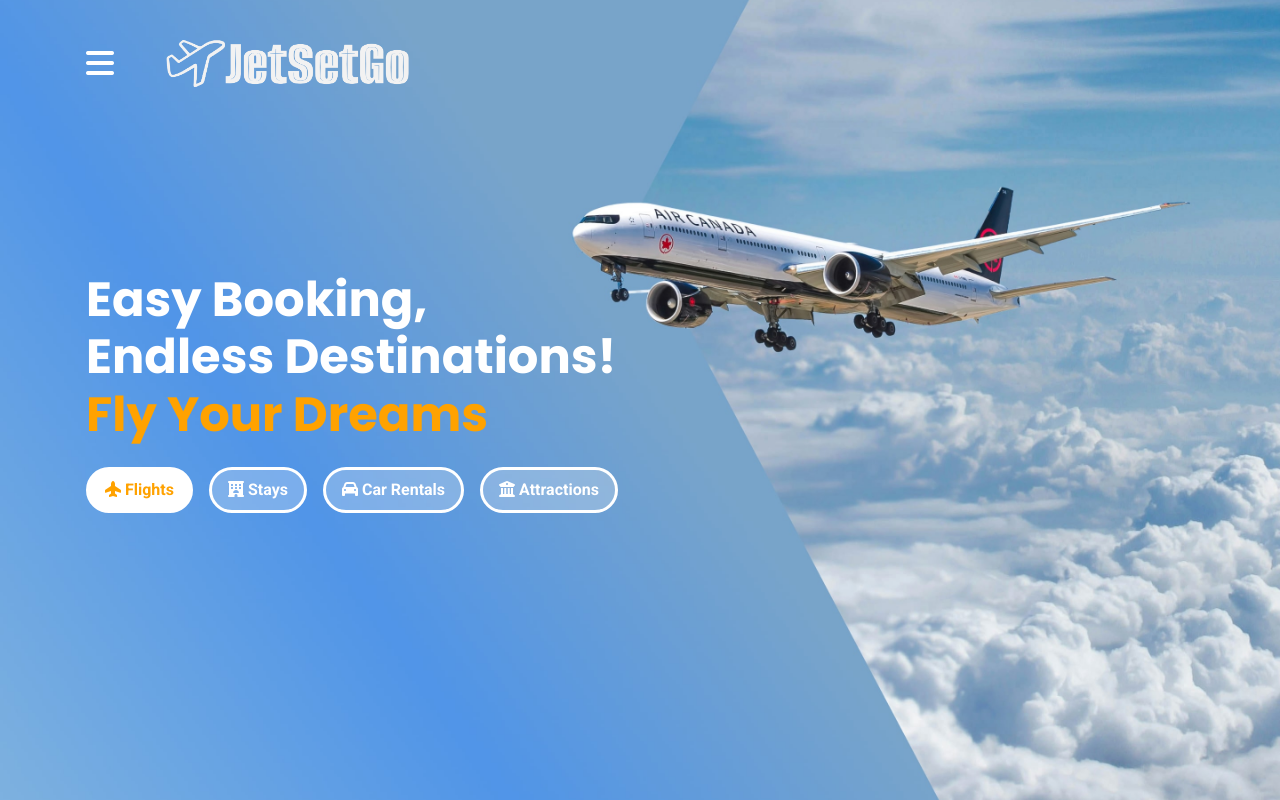
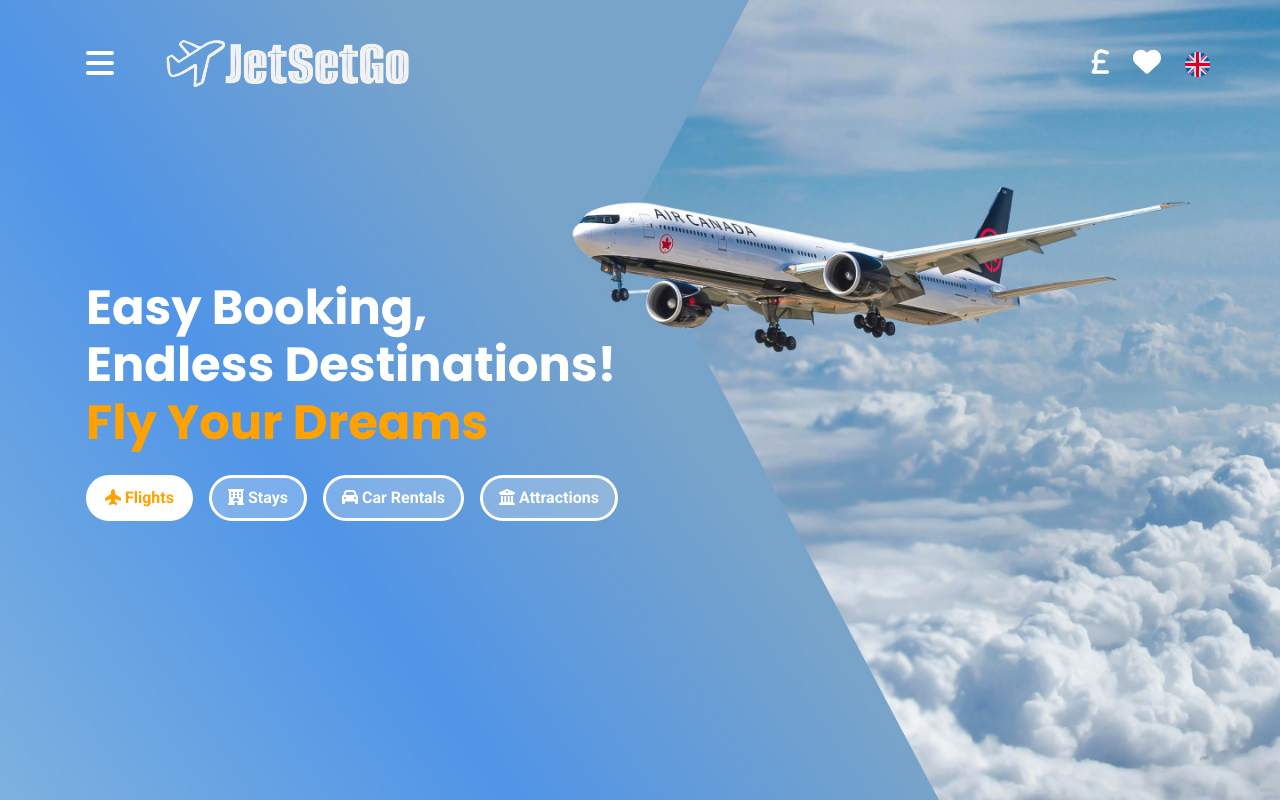
Before and after one commit to FlorinMiron98/Jet-Set-Go, a website built with Parcel: page index.html in a window 1280 px wide. Built offline with nearby package versions, Linux system fonts and the light colour scheme.

Commit message:
Create and style the right navigation links

```diff
--- a/assets/styles.css
+++ b/assets/styles.css
@@ -107,6 +107,14 @@ header #nav .hamburger-btn i:hover {
   background-color: var(--flights-primary);
 }
 
+header #nav .right-navigation li i {
+  transition: color 0.25s linear;
+}
+
+header #nav .right-navigation li i:hover {
+  color: var(--color-highlight);
+}
+
 header .header-main-content-nav a {
   background-color: var(--color-gray-transparent);
   color: var(--color-white);
--- a/index.html
+++ b/index.html
@@ -41,7 +41,9 @@
   <body>
     <header class="d-flex flex-column justify-content-center">
       <nav id="nav" class="position-fixed top-0 w-100">
-        <div class="container d-flex justify-content-between p-0 py-4">
+        <div
+          class="container d-flex align-items-center justify-content-between p-0 py-4"
+        >
           <div class="left-navigation d-flex align-items-center">
             <button
               class="hamburger-btn align-self-center me-4 fs-2 text-white focus-ring"
@@ -59,6 +61,29 @@
               </a>
             </div>
           </div>
+          <div class="right-navigation">
+            <ul class="d-flex align-items-center list-unstyled m-0 fs-3">
+              <li class="me-4">
+                <a href="#" class="text-white"
+                  ><i class="fa-solid fa-sterling-sign"></i
+                ></a>
+              </li>
+              <li class="me-4">
+                <a href="#" class="text-white"
+                  ><i class="fa-solid fa-heart"></i
+                ></a>
+              </li>
+              <li>
+                <a href="#" class="text-white"
+                  ><img
+                    src="./assets/images/gb-flag-icon.png"
+                    alt="GB Flag Icon"
+                    width="25"
+                    height="25"
+                /></a>
+              </li>
+            </ul>
+          </div>
         </div>
       </nav>
       <section class="header-main-content container px-3">
@@ -68,7 +93,7 @@
           <span class="highlight">Fly Your Dreams</span>
         </h1>
         <nav class="header-main-content-nav mt-4">
-          <ul class="d-flex list-unstyled">
+          <ul class="d-flex list-unstyled m-0">
             <li class="me-3">
               <a
                 href="#"
```
Also changed, not shown: dist/gb-flag-icon.25210590.png (added), dist/index.html, 2 other files.
